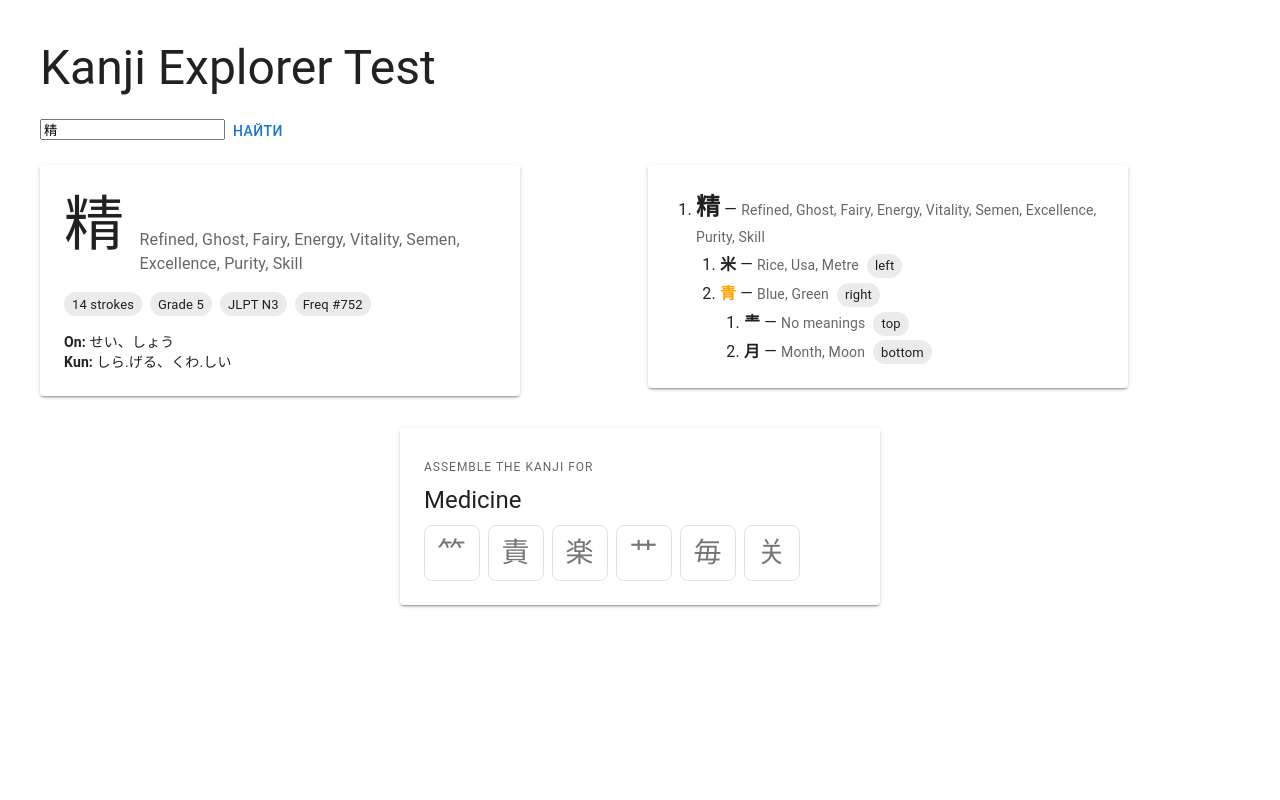
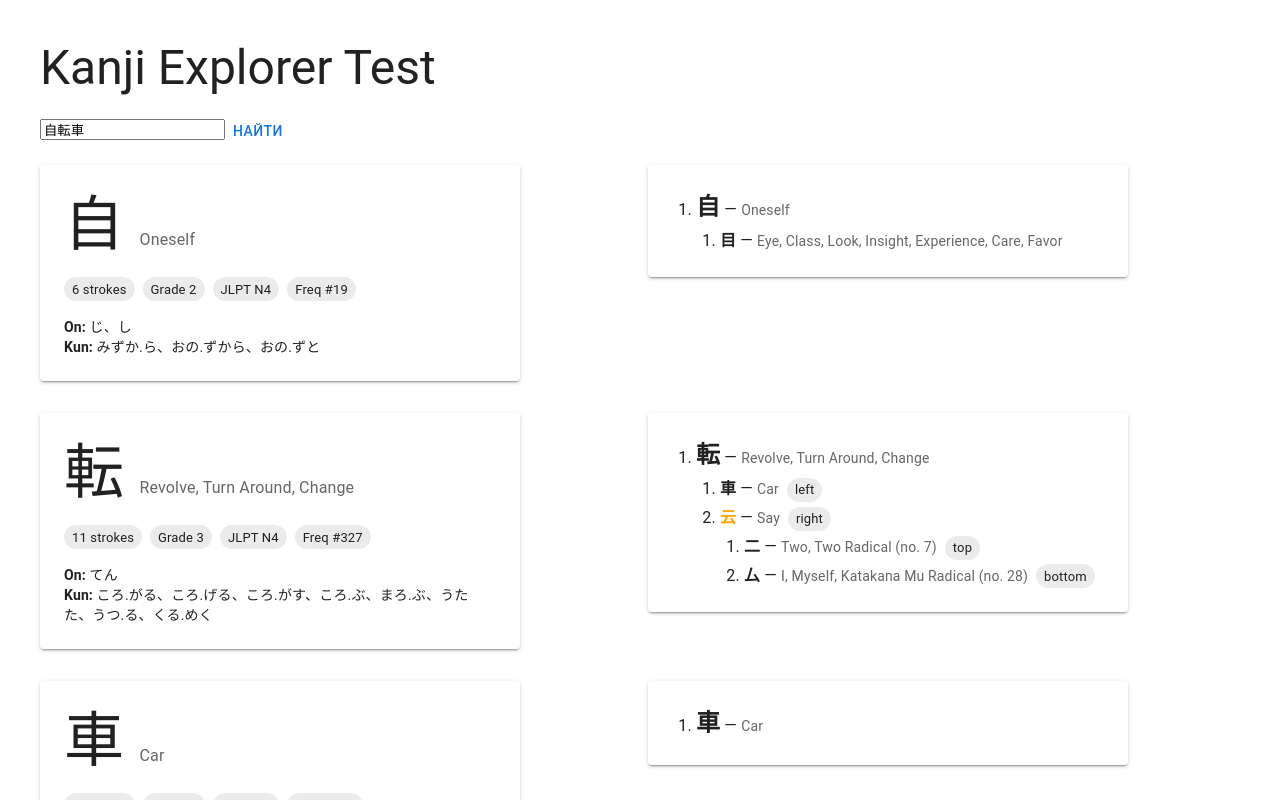
Before and after one commit to azimia404/KanjiJidai, a Next.js app: page / in a window 1280 px wide. Both pictures are taken after a click on the button "НАЙТИ". Shown: the top 800 px of the page. Built offline with nearby package versions, Linux system fonts and the light colour scheme.

Commit message:
Added decomposing several kanjis at once

```diff
--- a/src/entities/kanji/model/data.ts
+++ b/src/entities/kanji/model/data.ts
@@ -1,4 +1,13 @@
 import kanjiDataRaw from "./kanji_data.json";
-import type { KanjiData } from "./kanji";
+import type { KanjiData, KanjiEntry } from "./kanji";
 
-export const kanjiData = kanjiDataRaw as KanjiData;
+// The JSON stores each kanji's character as the record KEY, not as a field
+// inside the entry. Inject it here so KanjiEntry.character is real at runtime.
+const raw = kanjiDataRaw as Record<string, Omit<KanjiEntry, "character">>;
+
+export const kanjiData: KanjiData = Object.fromEntries(
+  Object.entries(raw).map(([character, entry]) => [
+    character,
+    { character, ...entry },
+  ]),
+);
--- a/src/entities/kanji/model/kanji.ts
+++ b/src/entities/kanji/model/kanji.ts
@@ -27,6 +27,7 @@ export interface KanjiComponent {
 }
 
 export interface KanjiEntry {
+  character: string;
   meanings: string[];
   readings_on: string[];
   readings_kun: string[];
--- a/src/features/find/ui/FindKanjiForm.tsx
+++ b/src/features/find/ui/FindKanjiForm.tsx
@@ -3,16 +3,26 @@
 import { useState } from "react";
 import { Button, Grid } from "@mui/material";
 import { Input } from "@/shared/ui/Input/Input";
-import { findKanji, KanjiTree, KanjiInfoCard } from "@/entities/kanji";
+import { findKanji, KanjiTree, KanjiInfoCard, KanjiEntry } from "@/entities/kanji";
 
 export function FindKanjiForm() {
-  const [query, setQuery] = useState("精");
-  const [result, setResult] = useState<ReturnType<typeof findKanji> | null>(
-    findKanji(query),
-  );
+  const [query, setQuery] = useState("自転車");
+  const [resultArray, setResultArray] = useState<KanjiEntry[]>([]);
 
   const handleSearch = (query: string) => {
-    setResult(findKanji(query) ?? null);
+    const queryTrimmed = query.trim();
+    if (!queryTrimmed) {
+      setResultArray([]);
+      return;
+    }
+
+    const results: KanjiEntry[] = [];
+
+    for (const char of queryTrimmed) {
+      const kanji = findKanji(char);
+      if (kanji) results.push(kanji);
+    }
+    setResultArray(results);
   };
 
   return (
@@ -20,15 +30,24 @@ export function FindKanjiForm() {
       <Input value={query} onChange={setQuery} placeholder="Введите кандзи" />
 
       <Button onClick={() => handleSearch(query)}>Найти</Button>
-      <Grid container spacing={2}>
-        <Grid size={6}>
-          {result && <KanjiInfoCard character={query} kanji={result} />}
+
+      {resultArray.length > 0 && (
+        <Grid container spacing={2}>
+          {resultArray.map((kanji, index) => (
+            <>
+              {console.log("kanji", kanji)}
+              {console.log("kanji", resultArray)}
+              <Grid size={6} key={index}>
+                <KanjiInfoCard character={kanji.character} kanji={kanji} />
+              </Grid>
+
+              <Grid size={6} key={index + "tree"}>
+                <KanjiTree character={kanji.character} kanji={kanji} />
+              </Grid>
+            </>
+          ))}
         </Grid>
-
-        <Grid size={6}>
-          {result && <KanjiTree character={query} kanji={result} />}
-        </Grid>
-      </Grid>
+      )}
     </>
   );
 }
```
